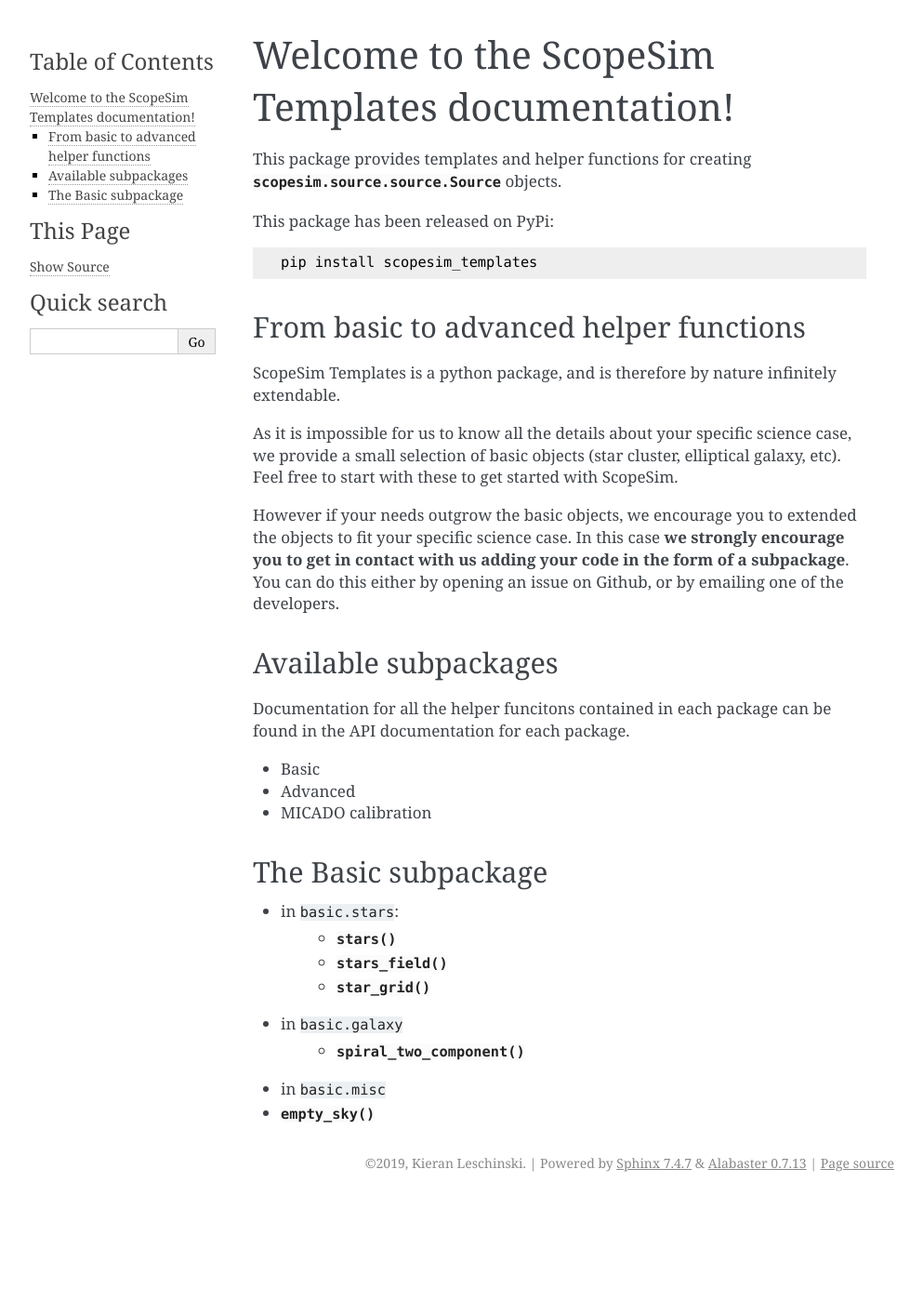
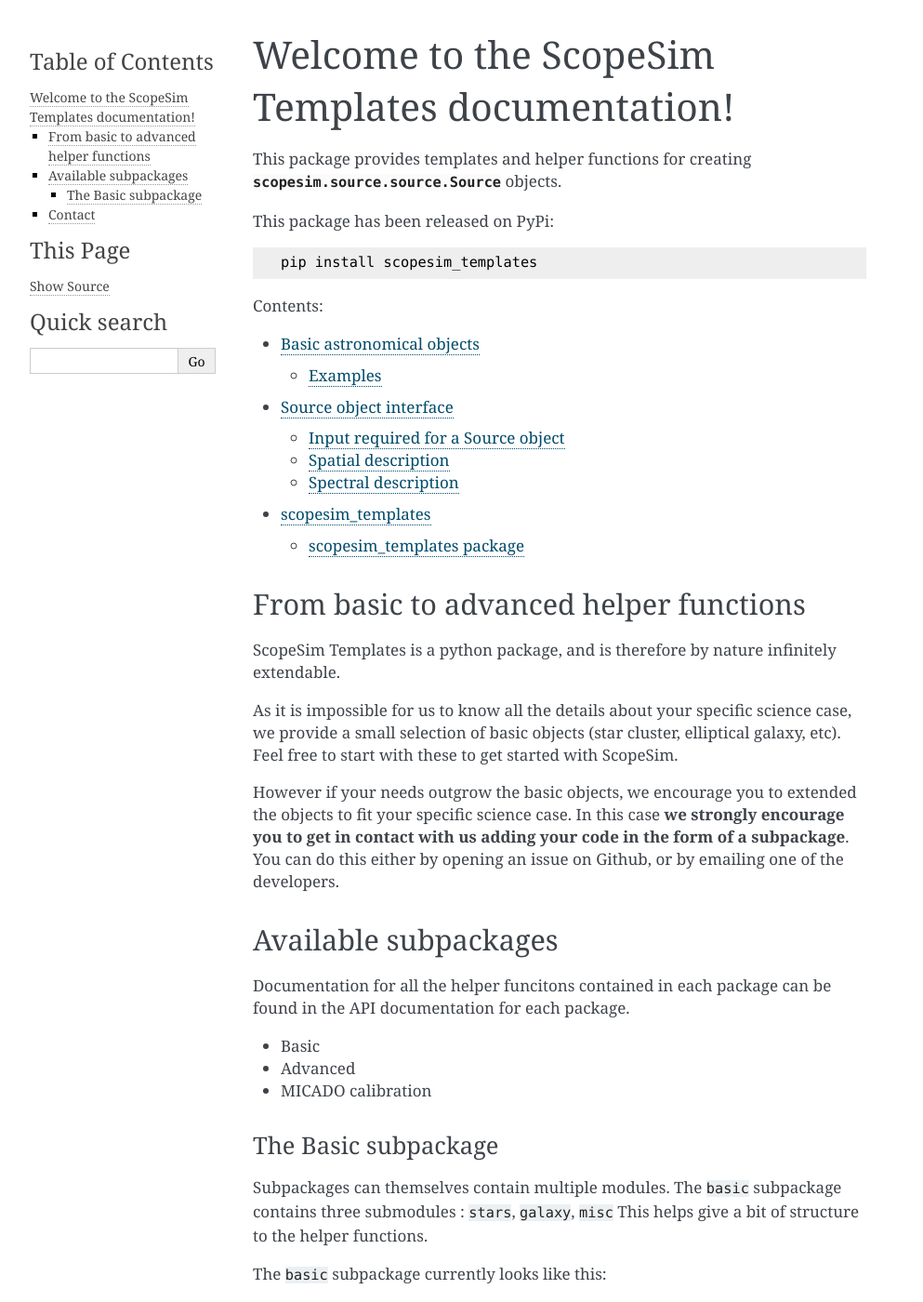
Before and after one commit to AstarVienna/ScopeSim_Templates, a Sphinx documentation site: the page built from docs/source/index.rst, in a window 1280 px wide and 1400 px high. Shown: the whole window at 93% size, without its empty margins (148-1141 px from the left). Built offline with Sphinx 7.4.7, drawn with Linux system fonts in a browser that asks for light colours; some of the changed text lies outside the part shown.

Commit message:
minor change

```diff
--- a/docs/source/index.rst
+++ b/docs/source/index.rst
@@ -12,6 +12,16 @@
 This package has been released on PyPi::
 
    pip install scopesim_templates
+
+
+.. toctree::
+    :maxdepth: 2
+    :caption: Contents:
+
+    basic_module
+    contributions
+    source_object
+    reference/modules
 
 
 From basic to advanced helper functions
@@ -37,13 +47,29 @@
 
 
 The Basic subpackage
---------------------
+++++++++++++++++++++
+
+Subpackages can themselves contain multiple modules.
+The ``basic`` subpackage contains three submodules : ``stars``, ``galaxy``, ``misc``
+This helps give a bit of structure to the helper functions.
+
+The ``basic`` subpackage currently looks like this:
 
 * in ``basic.stars``:
+   * :func:`star`
    * :func:`stars`
+   * :func:`cluster`
    * :func:`stars_field`
    * :func:`star_grid`
 * in ``basic.galaxy``
    * :func:`spiral_two_component`
+   * :func:`elliptical`
 * in ``basic.misc``
-* :func:`empty_sky`
+    * :func:`empty_sky`
+
+The ``basic`` subpackage is :doc:`described in more detail here <basic_module>`.
+
+
+Contact
+-------
+If you find an issue with ScopeSim Templates, please let us know via the `Github issues page <https://github.com/astronomyk/ScopeSim_templates/issues>`_
```
